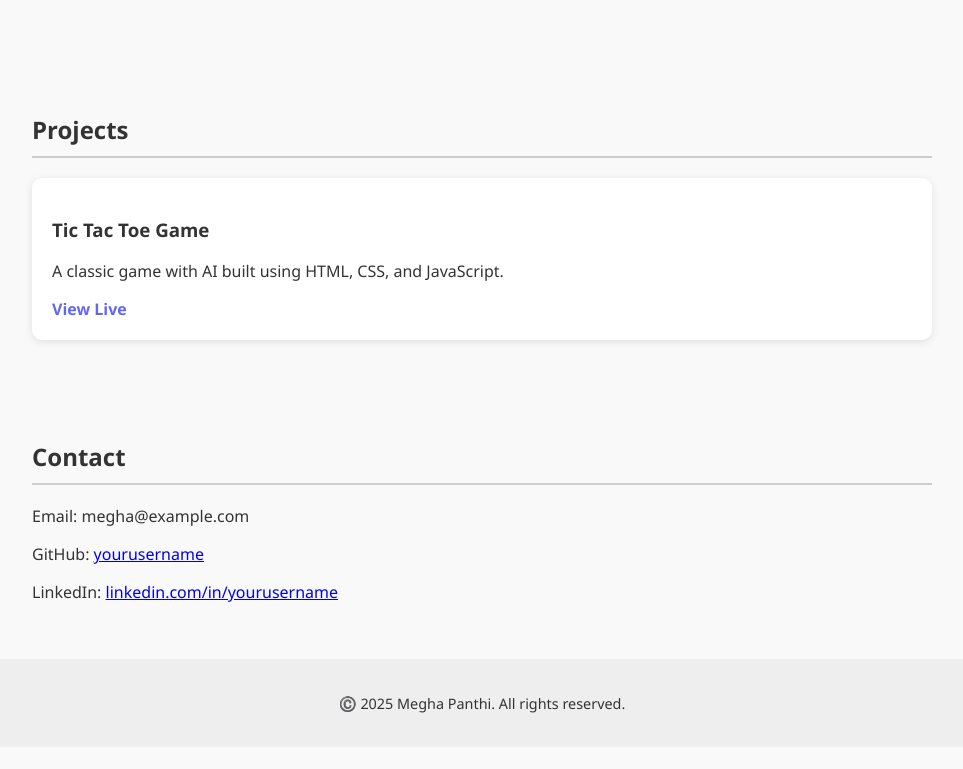
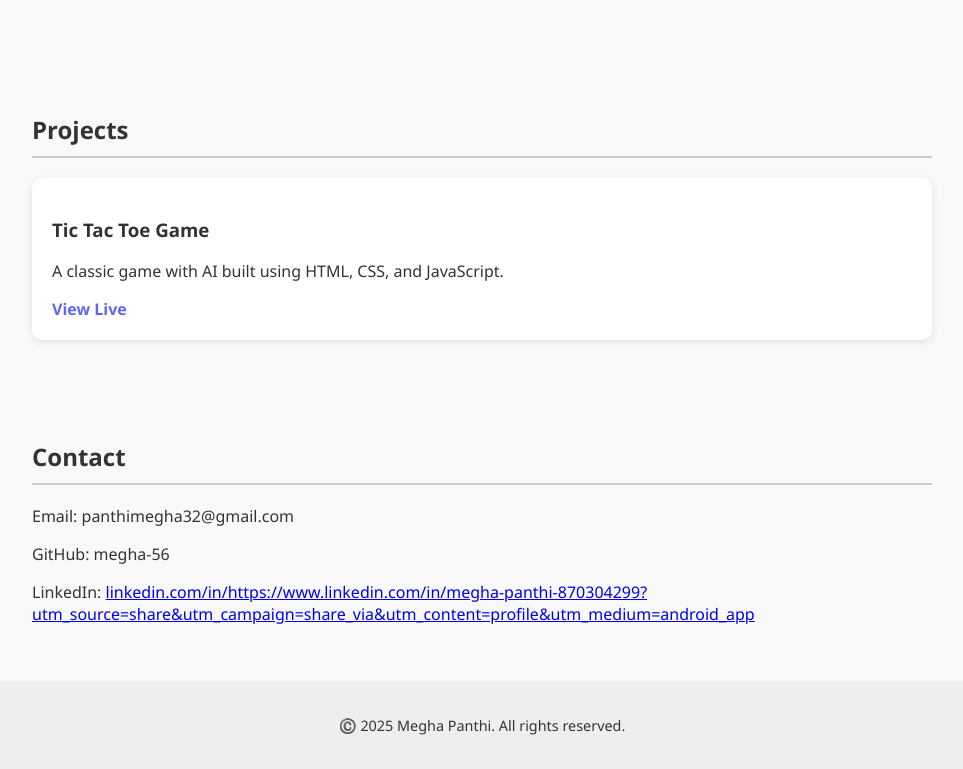
Before and after one commit to megha-56/PRODIGY_WD_04, a plain HTML site: page index.html in a window 1280 px wide. Shown: the part 793-1562 px from the top of the page, without its empty margins (158-1121 px from the left). Before the commit the page ends 1540 px from the top, so only its background shows below. Drawn offline with Linux system fonts and the light colour scheme.

Commit message:
Update index.html

```diff
--- a/index.html
+++ b/index.html
@@ -63,9 +63,9 @@
   <section class="contact" id="contact">
     <div class="container">
       <h2>Contact</h2>
-      <p>Email: megha@example.com</p>
-      <p>GitHub: <a href="https://github.com/yourusername">yourusername</a></p>
-      <p>LinkedIn: <a href="https://linkedin.com/in/yourusername">linkedin.com/in/yourusername</a></p>
+      <p>Email: panthimegha32@gmail.com</p>
+      <p>GitHub: <a href="https://github.com/yourusername"></a>megha-56</p>
+      <p>LinkedIn: <a href="https://linkedin.com/in/meghapanthi">linkedin.com/in/https://www.linkedin.com/in/megha-panthi-870304299?utm_source=share&utm_campaign=share_via&utm_content=profile&utm_medium=android_app</a></p>
     </div>
   </section>
 
```
